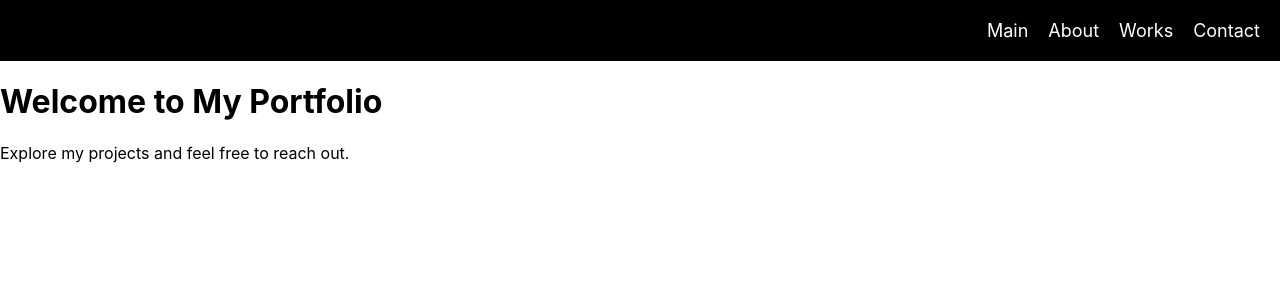
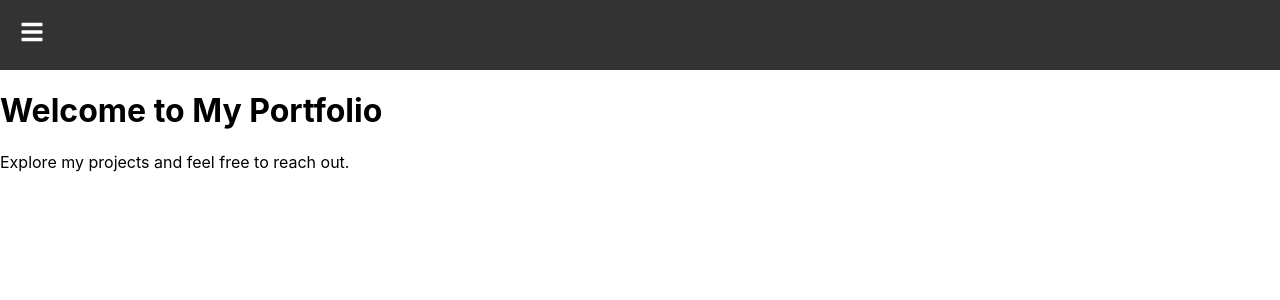
Before and after one commit to 9walnut/SY_Portfolio, a React (Create React App) app in the folder client/: page / in a window 1280 px wide. Shown: the top 300 px of the page. Built offline with nearby package versions, Linux system fonts and the light colour scheme.

Commit message:
✨ Navbar css mod
navbar css mod - reative

```diff
--- a/client/src/components/Navbar.tsx
+++ b/client/src/components/Navbar.tsx
@@ -1,19 +1,50 @@
-import React from "react";
+import React, { useState } from "react";
 import styled from "styled-components";
 import { Link } from "react-router-dom";
+import { FaBars } from "react-icons/fa";
+
+interface NavLinkProps {
+  isOpen: boolean;
+}
 
 const NavbarContainer = styled.nav`
-  background-color: #000;
+  background-color: #333;
   padding: 20px;
   display: flex;
-  justify-content: flex-end;
+  justify-content: space-between;
   align-items: center;
+  position: relative;
+`;
+
+const MenuIcon = styled.div`
+  color: #fff;
+  font-size: 24px;
+  cursor: pointer;
+  display: block;
+  @media (max-width: 768px) {
+    display: block;
+  }
+`;
+
+const ToggleMenu = styled.div<NavLinkProps>`
+  display: ${({ isOpen }) => (isOpen ? "flex" : "none")};
+  flex-direction: column;
+  align-items: center;
+  position: absolute;
+  background-color: rgba(128, 128, 128, 0.8); /* Grey with transparency */
+  width: 100%;
+  top: 100%;
+  left: 0;
+  padding: 20px 0;
+  @media (min-width: 769px) {
+    display: none;
+  }
 `;
 
 const NavLink = styled(Link)`
   color: #fff;
   text-decoration: none;
-  margin-left: 20px;
+  margin: 10px 0;
   font-size: 18px;
 
   &:hover {
@@ -22,12 +53,31 @@ const NavLink = styled(Link)`
 `;
 
 const Navbar: React.FC = () => {
+  const [isOpen, setIsOpen] = useState(false);
+
+  const toggleMenu = () => {
+    setIsOpen(!isOpen);
+  };
+
   return (
     <NavbarContainer>
-      <NavLink to="/">Main</NavLink>
-      <NavLink to="/about">About</NavLink>
-      <NavLink to="/works">Works</NavLink>
-      <NavLink to="/contact">Contact</NavLink>
+      <ToggleMenu isOpen={isOpen}>
+        <NavLink to="/" onClick={toggleMenu}>
+          Main
+        </NavLink>
+        <NavLink to="/about" onClick={toggleMenu}>
+          About
+        </NavLink>
+        <NavLink to="/works" onClick={toggleMenu}>
+          Works
+        </NavLink>
+        <NavLink to="/contact" onClick={toggleMenu}>
+          Contact
+        </NavLink>
+      </ToggleMenu>
+      <MenuIcon onClick={toggleMenu}>
+        <FaBars />
+      </MenuIcon>
     </NavbarContainer>
   );
 };
```
